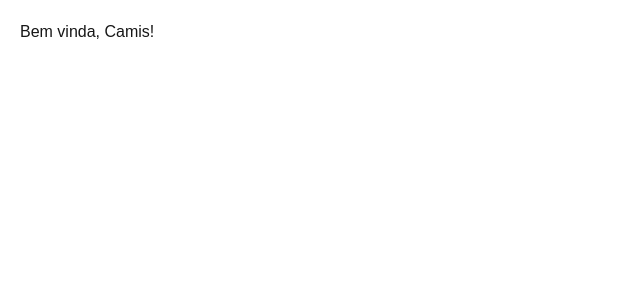
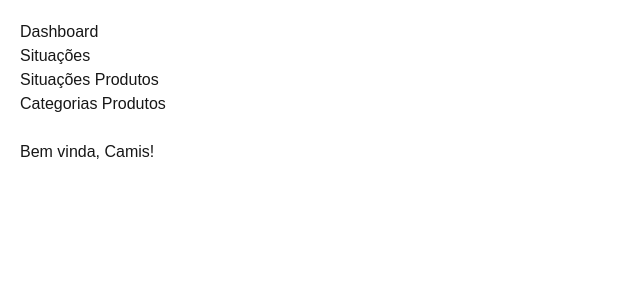
Before and after one commit to CamiPeroto/adm-react, a Next.js app: page / in a window 1280 px wide. Shown: the top 300 px of the page, without its empty margins (0-640 px from the left). Built offline with nearby package versions, Linux system fonts and the light colour scheme.

Commit message:
Criando o componente de menu (nav)

```diff
--- /dev/null
+++ b/src/app/components/Menu/index.tsx
@@ -0,0 +1,14 @@
+const Menu = () => {
+    return(
+        <nav>
+            <ul>
+                <li> <a href="/">Dashboard</a></li>
+                <li> <a href="/situations/list">Situações</a></li>
+                <li> <a href="/product-situations/list">Situações Produtos</a></li>
+                <li> <a href="/product-categories/list">Categorias Produtos</a></li>
+            </ul>
+        </nav>
+    )
+}
+
+export default Menu;
--- a/src/app/page.tsx
+++ b/src/app/page.tsx
@@ -1,8 +1,9 @@
-
+import Menu from "@/app/components/Menu";
 
 export default function Home() {
   return (
   <div>
+     <Menu/><br />
     <h1>Bem vinda, Camis!</h1>
   </div>
   );
--- a/src/app/product-categories/list/page.tsx
+++ b/src/app/product-categories/list/page.tsx
@@ -1,6 +1,7 @@
 'use client'
 import instance from "@/service/api";
 import { useEffect, useState } from "react";
+import Menu from "@/app/components/Menu";
 
 //definir tipos para a resposta da API
 interface productCategory {
@@ -53,6 +54,7 @@ export default function productCategoryList(){
 
     return(
         <div>
+             <Menu/> <br />
             <h1>Listar as categorias</h1>
 
             {/* exibir mensagem de carregamento */}
--- a/src/app/product-situations/list/page.tsx
+++ b/src/app/product-situations/list/page.tsx
@@ -1,6 +1,8 @@
 'use client'
 import instance from "@/service/api";
 import { useEffect, useState } from "react";
+import Menu from "@/app/components/Menu";
+
 
 //definir tipos para a resposta da API
 interface productSituation {
@@ -53,6 +55,7 @@ export default function productSituationList(){
 
     return(
         <div>
+             <Menu/><br />
             <h1>Listar as situações</h1>
 
             {/* exibir mensagem de carregamento */}
--- a/src/app/situations/list/page.tsx
+++ b/src/app/situations/list/page.tsx
@@ -1,4 +1,5 @@
 'use client'
+import Menu from "@/app/components/Menu";
 import instance from "@/service/api";
 import { useEffect, useState } from "react";
 
@@ -53,6 +54,7 @@ export default function SituationList(){
 
     return(
         <div>
+           <Menu/> <br />
             <h1>Listar as situações</h1>
 
             {/* exibir mensagem de carregamento */}
```
